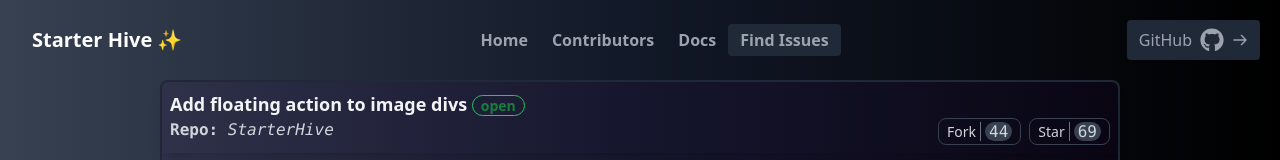
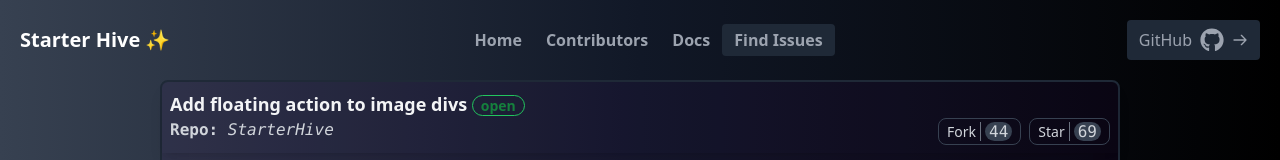
Before and after one commit to ArslanYM/StarterHive, a React (Vite) app in the folder web/: page /issues in a window 1280 px wide. Shown: the top 160 px of the page. Built offline with nearby package versions, Linux system fonts and the light colour scheme.

Commit message:
fix: margin removed

```diff
--- a/web/src/layouts/Header.jsx
+++ b/web/src/layouts/Header.jsx
@@ -25,7 +25,7 @@ const Header = () => {
           </Link>
         </nav>
         <Link to="/" className="flex order-first  title-font font-medium items-center text-white  mb-4 md:mb-0">
-          <span className="ml-3 text-xl  md:font-bold cursor-pointer">Starter Hive ✨</span>
+          <span className=" text-xl  md:font-bold cursor-pointer">Starter Hive ✨</span>
         </Link>
         <div className=" inline-flex ">
           <button className="inline-flex bg-gray-800 py-2 px-3 focus:outline-none duration-300 hover:bg-gray-700 rounded text-base mt-4 md:mt-0">
```
